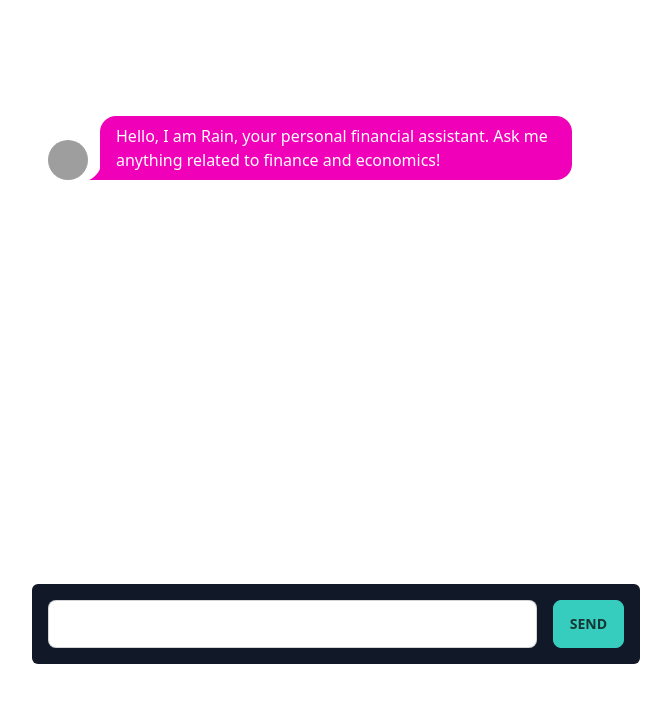
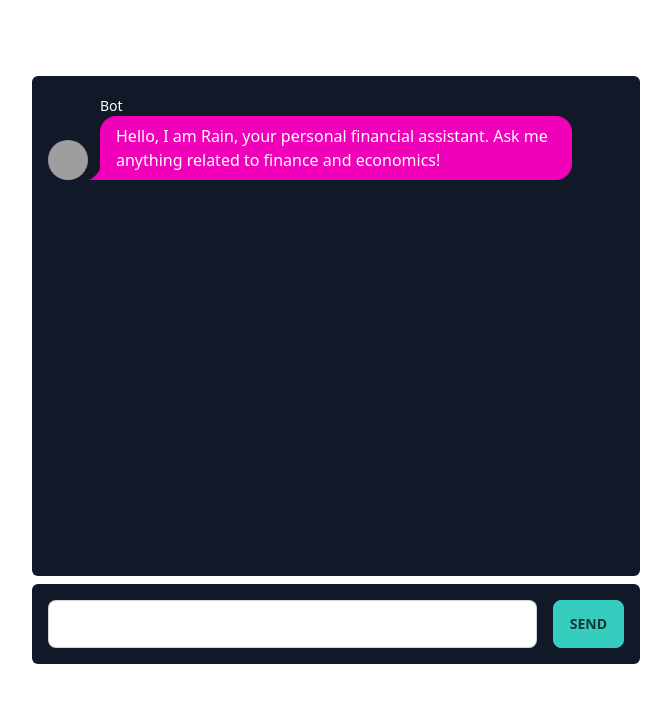
Before and after one commit to Coedex/Financial-Chatbot, a SvelteKit app: page / in a window 1280 px wide. Shown: the top 702 px of the page, without its empty margins (304-975 px from the left). Built offline with nearby package versions, Linux system fonts and the light colour scheme; grey boxes are pictures that could not be loaded.

Commit message:
Update Mistake Gray

```diff
--- a/src/routes/+page.svelte
+++ b/src/routes/+page.svelte
@@ -67,7 +67,7 @@
 		<h1 class="text-2xl font-bold w-full text-center">Rain</h1>
 		<p class="text-sm italic">A Financial Virtual Assistant powered by Reignet</p>
 	</div>
-	<div class="h-[500px] w-full bg-grey-900 rounded-md p-4 overflow-y-auto flex flex-col gap-4">
+	<div class="h-[500px] w-full bg-gray-900 rounded-md p-4 overflow-y-auto flex flex-col gap-4">
 		<div class="flex flex-col gap-2">
 			<ChatMessage type="assistant" message="Hello, I am Rain, your personal financial assistant. Ask me anything related to finance and economics!" />
 			{#each chatMessages as message}
```
